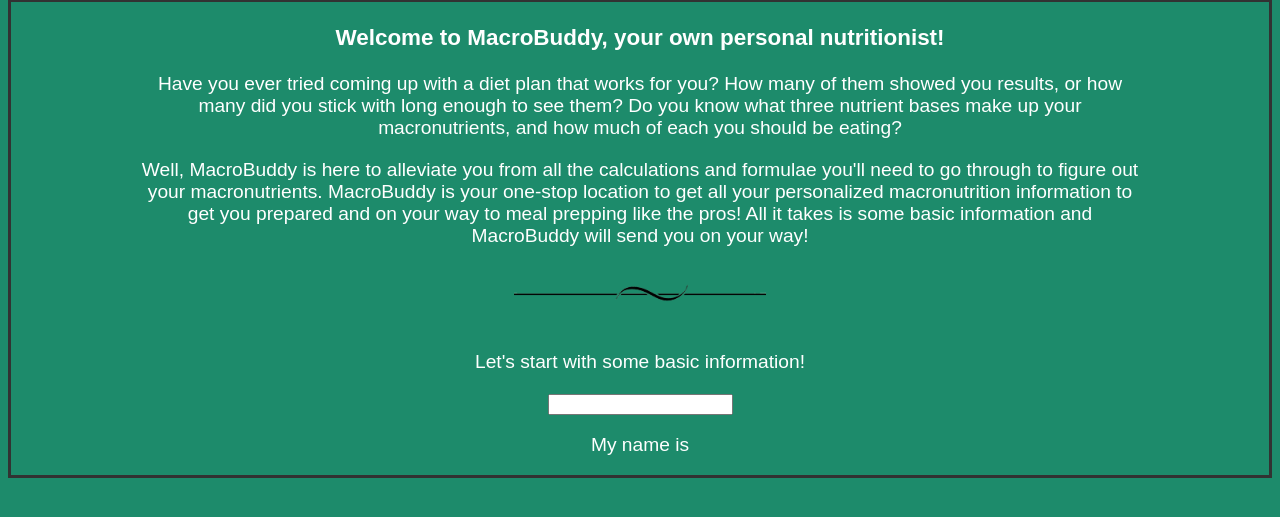
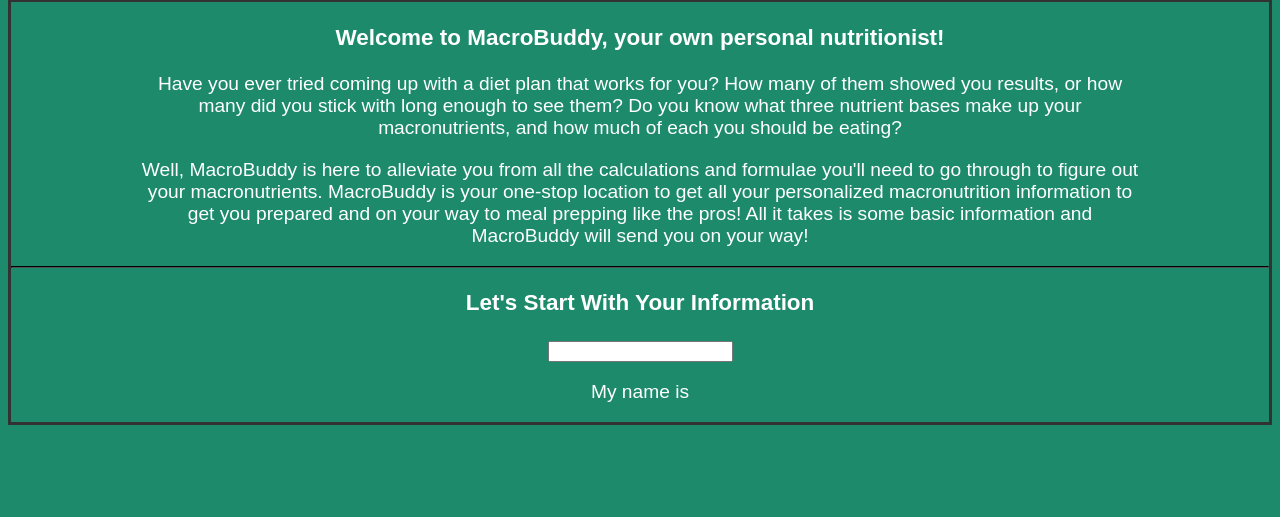
Before and after one commit to LedMetal/MacroBuddy, a PHP site: page /HTML/main.html in a window 1280 px wide. Shown: the part 257-774 px from the top of the page. Run offline with PHP 8.4, Linux system fonts and the light colour scheme; some libraries are stand-ins or nearby versions.

Commit message:
Remove line-divider.png from html site as well as directory Remove css for table cells Add css for horizontal rule, making it black

```diff
--- a/MacroBuddy/CSS/main.css
+++ b/MacroBuddy/CSS/main.css
@@ -14,13 +14,8 @@ body {
     text-align: center;
 }
 
-td {
-    padding: 4px;
-}
-
-td.title {
-    text-align: right;
-    font-weight: bold;
+hr {
+    border-color: black
 }
 
 input[type=button] {
--- a/MacroBuddy/HTML/main.html
+++ b/MacroBuddy/HTML/main.html
@@ -43,9 +43,9 @@
                 </p>
             </div>
 
-            <img src="../Images/line-divider.png" style="width: 20%;" />
+            <hr />
 
-            <p>Let's start with some basic information!</p>
+            <h3>Let's Start With Your Information</h3>
 
             <input type="text" ng-model="name" />
 
```
Also changed, not shown: MacroBuddy/Images/line-divider.png (deleted), 1 other file.
